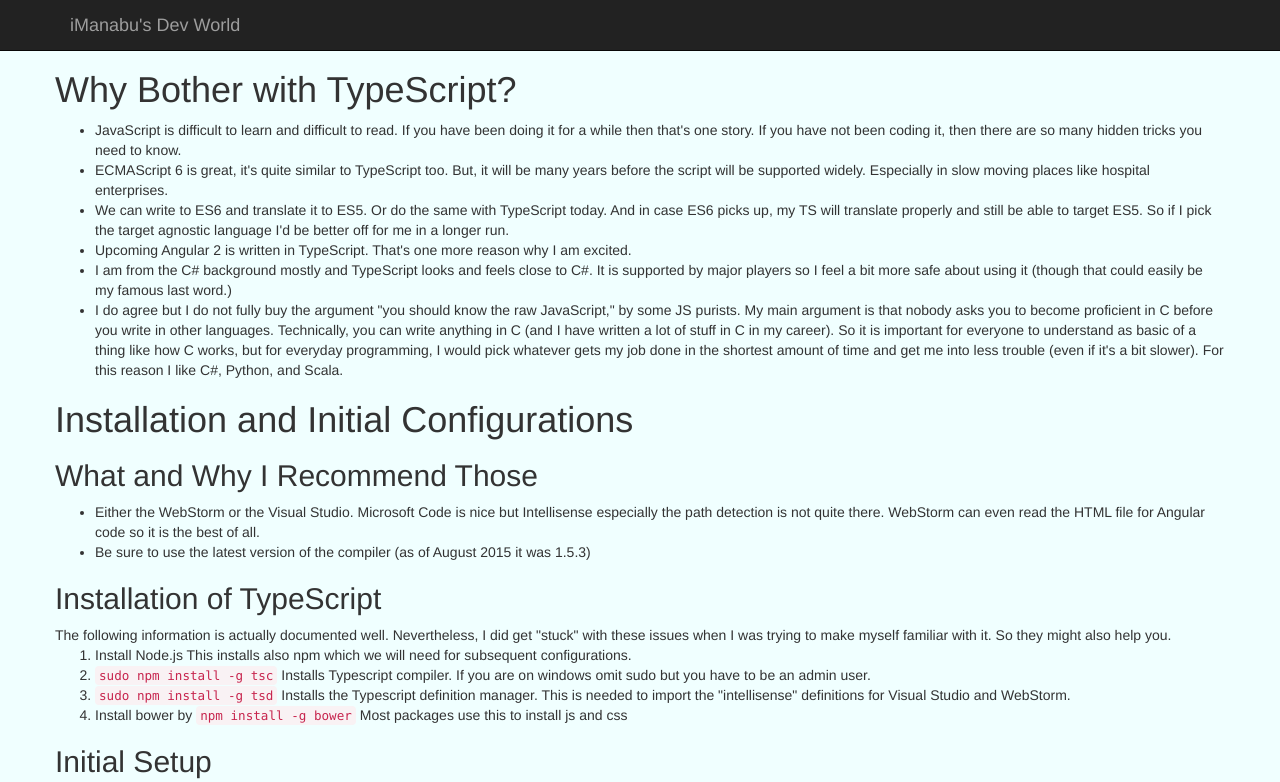
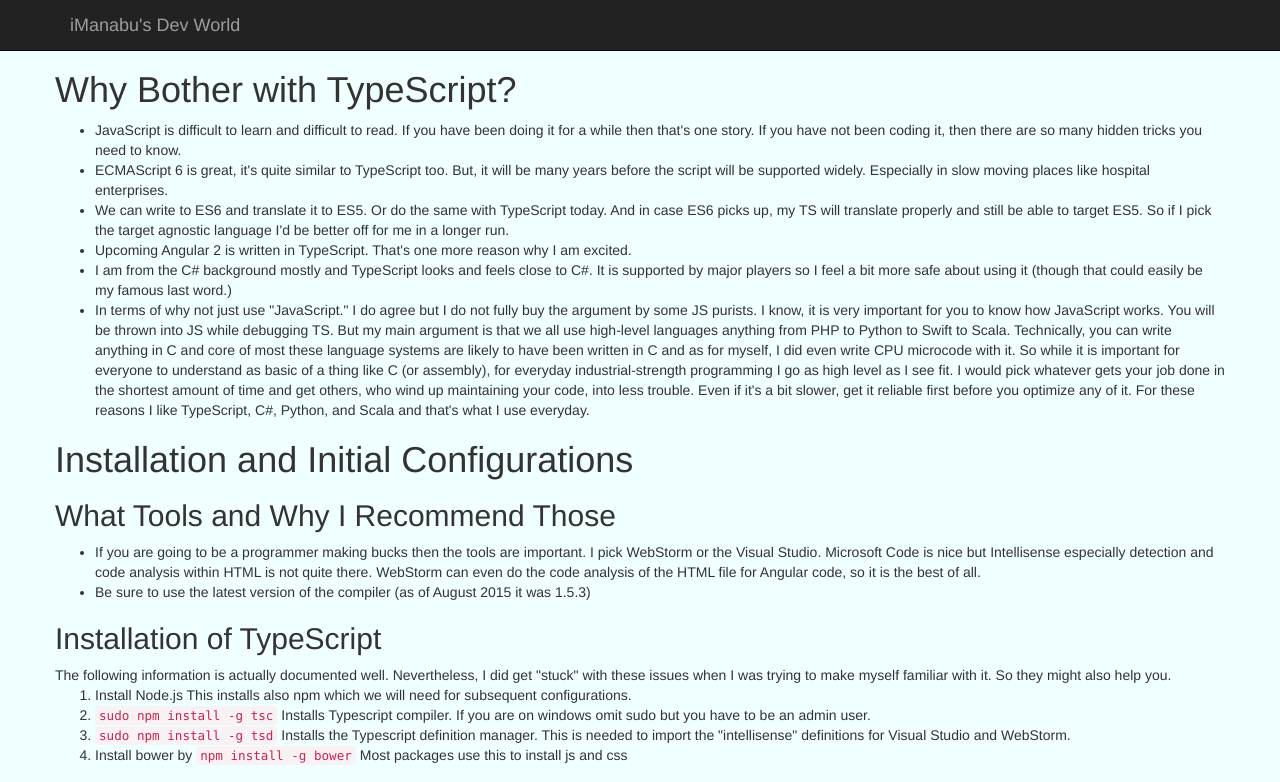
Before and after one commit to imanabu/imanabu.github.io, a website: page contents/ts/index.html in a window 1280 px wide. Shown: the top 782 px of the page. Drawn offline with Linux system fonts and the light colour scheme.

Commit message:
Improvements.

```diff
--- a/contents/ts/index.html
+++ b/contents/ts/index.html
@@ -52,15 +52,20 @@
             <li>Upcoming Angular 2 is written in TypeScript. That's one more reason why I am excited.</li>
             <li>I am from the C# background mostly and TypeScript looks and feels close to C#. It is supported by major players so I feel a bit more safe about using it (though that could
             easily be my famous last word.)</li>
-            <li>I do agree but I do not fully buy the argument "you should know the raw JavaScript," by some JS purists. My main argument is that nobody asks you to become proficient in C before you write
-            in other languages. Technically, you can write anything in C (and I have written a lot of stuff in C in my career). So it is important for everyone to understand as basic of a thing like how C works, but
-            for everyday programming, I would pick whatever gets my job done in the shortest amount of time and get me into less trouble (even if it's a bit slower). For this reason I like C#, Python, and Scala.
+            <li>In terms of why not just use "JavaScript." I do agree but I do not fully buy the argument by some JS purists.
+            I know, it is very important for you to know how JavaScript works. You will be thrown into JS while debugging TS.
+            But my main argument is that we all use high-level languages anything from PHP to Python to Swift to Scala.
+            Technically, you can write anything in C and core of most these language systems are likely to have been written in C and as for myself, I did even write CPU microcode with it.
+            So while it is important for everyone to understand as basic of a thing like C (or assembly), for everyday industrial-strength programming I go as high level as I see fit.
+            I would pick whatever gets your job done in the shortest amount of time and get others, who wind up maintaining your code, into less trouble. Even if it's a bit slower,
+            get it reliable first before you optimize any of it.
+            For these reasons I like TypeScript, C#, Python, and Scala and that's what I use everyday.</li>
         </ul>
         <h1>Installation and Initial Configurations</h1>
-        <h2>What and Why I Recommend Those</h2>
+        <h2>What Tools and Why I Recommend Those</h2>
         <ul>
-            <li>Either the WebStorm or the Visual Studio. Microsoft Code is nice but Intellisense
-                especially the path detection is not quite there. WebStorm can even read the HTML file for Angular code
+            <li>If you are going to be a programmer making bucks then the tools are important. I pick WebStorm or the Visual Studio. Microsoft Code is nice but Intellisense
+                especially detection and code analysis within HTML is not quite there. WebStorm can even do the code analysis of the HTML file for Angular code,
             so it is the best of all.</li>
             <li>Be sure to use the latest version of the compiler (as of August 2015 it was 1.5.3) </li>
         </ul>
```
